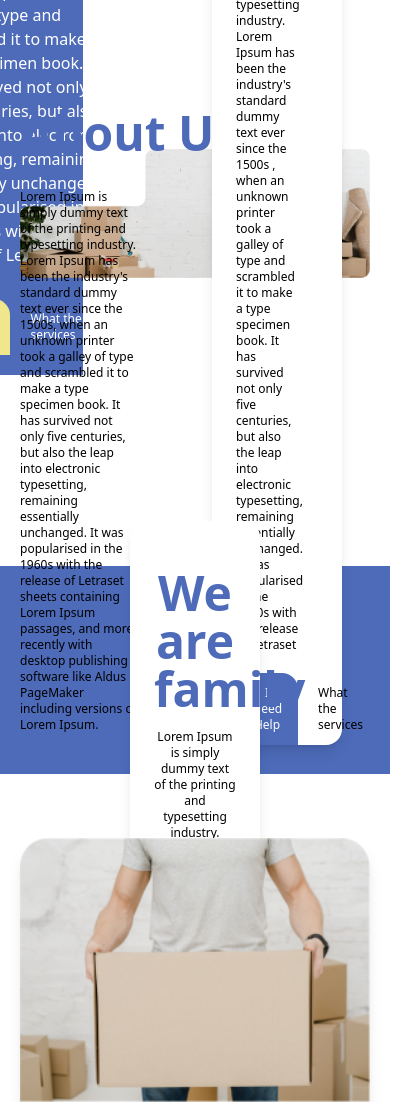
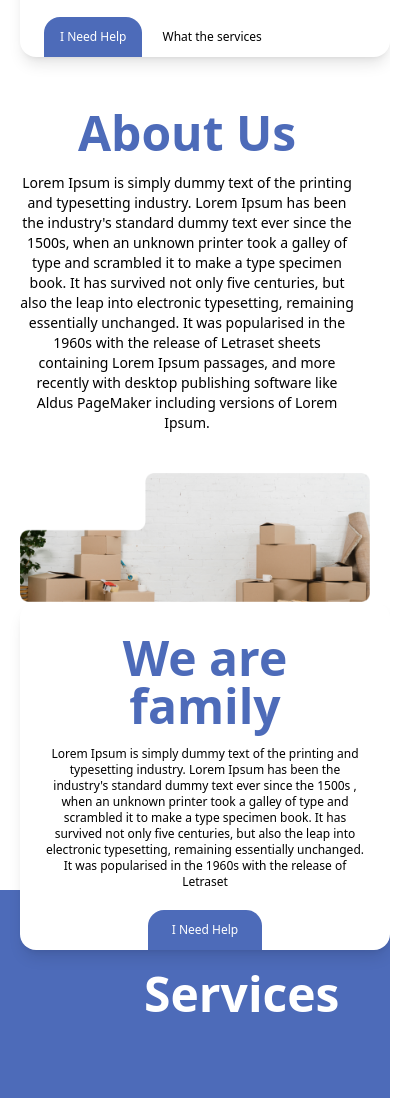
Before and after one commit to shajalal07s/figma-6, a website built with Vite: page index.html in a window 390 px wide. Shown: the part 701-1803 px from the top of the page, 416 px wide, since content can reach past the window. Built offline with nearby package versions, Linux system fonts and the light colour scheme.

Commit message:
project responsive done

```diff
--- a/index.html
+++ b/index.html
@@ -14,7 +14,8 @@
                 <div class="">
                     <img src="./src/Group 564.svg" class="py-14" alt="">
                 </div>
-                <div class="bg-cover bg-center absolute top-80 -left-28 rounded-tr-3xl bg-color-primary w-1/2 flex items-center">
+                <div class="bg-cover bg-center absolute top-80 hidden md:hidden lg:block
+                    -left-28 rounded-tr-3xl bg-color-primary w-1/2 flex items-center">
                     <div class="p-10 text-color-white py-5">
                       <p class="text-5xl font-bold mt-8">Moving service</p>
                       <p class="tex-[10px] mt-5">Lorem Ipsum is simply dummy text of the printing and typesetting industry.
@@ -39,9 +40,9 @@
 
         <section>
             <div class="container py-52 relative">
-                <div class="absolute pr-4 ">
-                    <p class="text-5xl font-bold mb-4 text-color-primary">About Us</p>
-                    <p class="w-1/3 text-xs py-4">
+                <div class="lg:absolute md:absolute pr-4 lg:top-52 md:top-44">
+                    <p class="text-5xl text-center md:text-left font-bold mb-4 text-color-primary">About Us</p>
+                    <p class="lg:w-1/3 md:w-1/3 md:text-[9px] md:leading-none text-sm text-center md:text-left lg:text-left lg:text-xs lg:py-4">
                         Lorem Ipsum is simply dummy text of the printing and typesetting industry.
                          Lorem Ipsum has been the industry's standard dummy text ever since the 1500s,
                          when an unknown printer took a galley of type and scrambled it to make a type specimen book.
@@ -55,7 +56,7 @@
                 </div>
 
                 <!-- Card -->
-                <div class="w-1/3 py-10 p-6 absolute -top-44 right-12 pb-0 bg-color-white rounded-2xl shadow-lg">
+                <div class="lg:w-1/3 lg:py-10 p-6 md:py-6 absolute -top-44 lg:right-12 pb-0 bg-color-white rounded-2xl shadow-lg">
                     <p class="text-5xl font-bold text-color-primary pt-2">Lorem Ipsum</p>
                     <p class="text-xs w-4/5 pt-4">Lorem Ipsum is simply dummy text of the printing and typesetting industry.
                          Lorem Ipsum has been the industry's standard dummy text ever since the 1500s
@@ -74,7 +75,8 @@
 
                 <!-- Card-2 -->
 
-                <div class="w-1/3 py-10 p-6 absolute top-[620px] left-1/3 pb-0 bg-color-white rounded-2xl shadow-lg">
+                <div class="lg:w-1/3 lg:py-10 p-6 absolute md:top-96 md:mt-36 lg:mt-0 lg:top-[620px]
+                   md:left-10 lg:left-1/3 pb-0 bg-color-white rounded-2xl shadow-lg">
                     <p class="text-5xl text-center font-bold text-color-primary pt-2">We are  family</p>
                     <p class="text-xs text-center pt-4">Lorem Ipsum is simply dummy text of the printing and typesetting industry.
                          Lorem Ipsum has been the industry's standard dummy text ever since the 1500s
@@ -137,7 +139,7 @@
                         </div>
                     </div>
                 </div>
-                <div class="flex justify-center items-center pt-96">
+                <div class="flex justify-center items-center md:pt-96 pt-10">
                     <button class="px-6 py-3 text-color-white bg-color-primary rounded-full">
                         I Need Help
                     </button>
@@ -152,14 +154,14 @@
                 <div>
                     <p class="text-center text-5xl text-color-primary font-extrabold">Contact Us</p>
                 </div>
-                <div class="flex items-center justify-center gap-24 mt-14">
+                <div class="flex flex-col md:flex-row items-center justify-center gap-24 mt-14">
                     <div class="flex flex-col items-center gap-4">
                         <div class="w-64 h-10 bg-color-sky-light rounded-full"></div>
                         <div class="w-64 h-10 bg-color-sky-light rounded-full"></div>
                         <div class="w-64 h-10 bg-color-sky-light rounded-full"></div>
                         <div class="w-32 h-10 border-2 border-color-primary rounded-full"></div>
                     </div>
-                    <div class="text-color-primary text-xs flex flex-col justify-center gap-4">
+                    <div class="text-color-primary text-xs flex flex-col justify-center  gap-4">
                         <p>test@gmail.com</p>
                         <p>(303) 555-0105</p>
                         <p>2715 Ash Dr. San Jose, South Dakota 83475</p>
```
